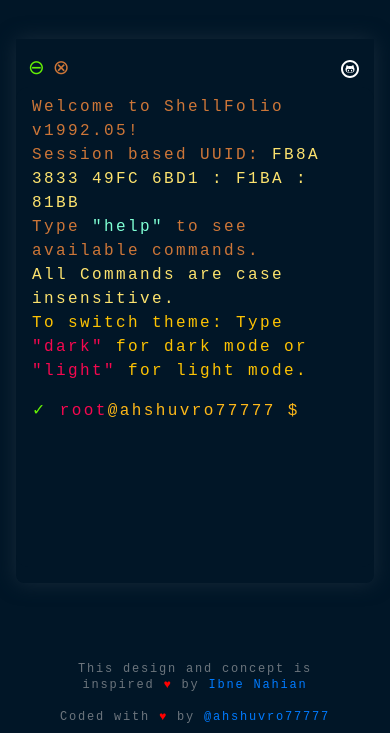
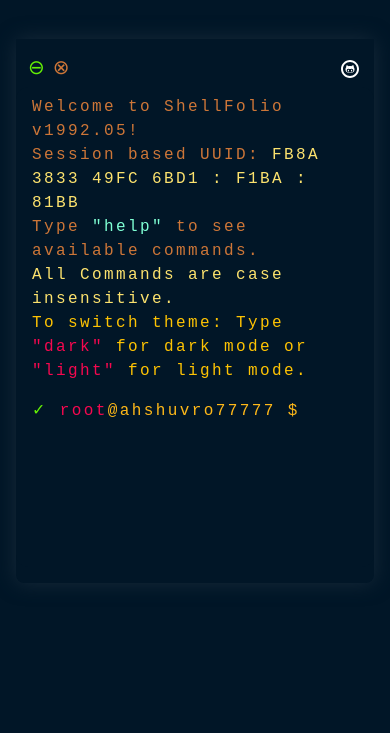
Before and after one commit to AHShuvro/Terminal-0.1, a React (Vite) app: page / in a window 390 px wide. Shown: the part 111-844 px from the top of the page. Built offline with nearby package versions, Linux system fonts and the light colour scheme; a web font is replaced by a local one.

Commit message:
Change some design

```diff
--- a/src/App.jsx
+++ b/src/App.jsx
@@ -153,7 +153,7 @@ function App() {
           </div>
         </div>
       </div>
-      <div className='flex flex-col lg:flex-row justify-between items-center absolute bottom-0 right-0 left-0'>
+      <div className='hidden md:flex flex-col lg:flex-row justify-between items-center absolute bottom-0 right-0 left-0'>
         <p className='text-[#6c757d] dark:text-[#FEC303] text-xs sm:text-base font-medium tracking-custom text-center md:text-right px-10 py-2 md:py-4'>This design and concept is inspired <span className='text-[#FF0000] dark:text-[#F5084F]'>♥</span> by <a href="https://www.facebook.com/evilprince2009" target="_blank"><span className='text-[#007bff] dark:text-[#00FFFF]'>Ibne Nahian</span></a></p>
         <p className='text-[#6c757d] dark:text-[#FEC303] text-xs sm:text-base font-medium tracking-custom text-center md:text-right px-10 py-2 md:py-4'>Coded with <span className='text-[#FF0000] dark:text-[#F5084F]'>♥</span> by <a href="https://www.facebook.com/ahshuvro7777/" target="_blank"><span className='text-[#007bff] dark:text-[#00FFFF]'>@ahshuvro77777</span></a></p>
       </div>
```
